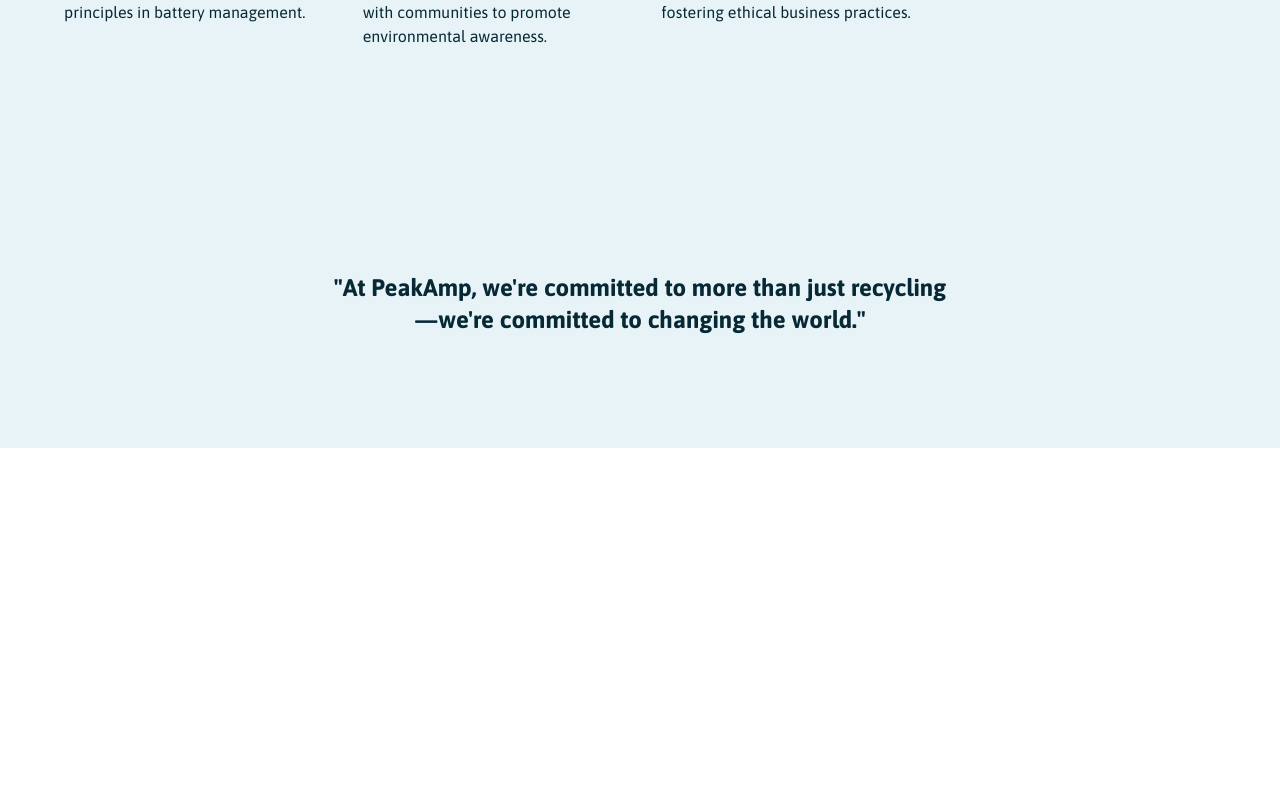
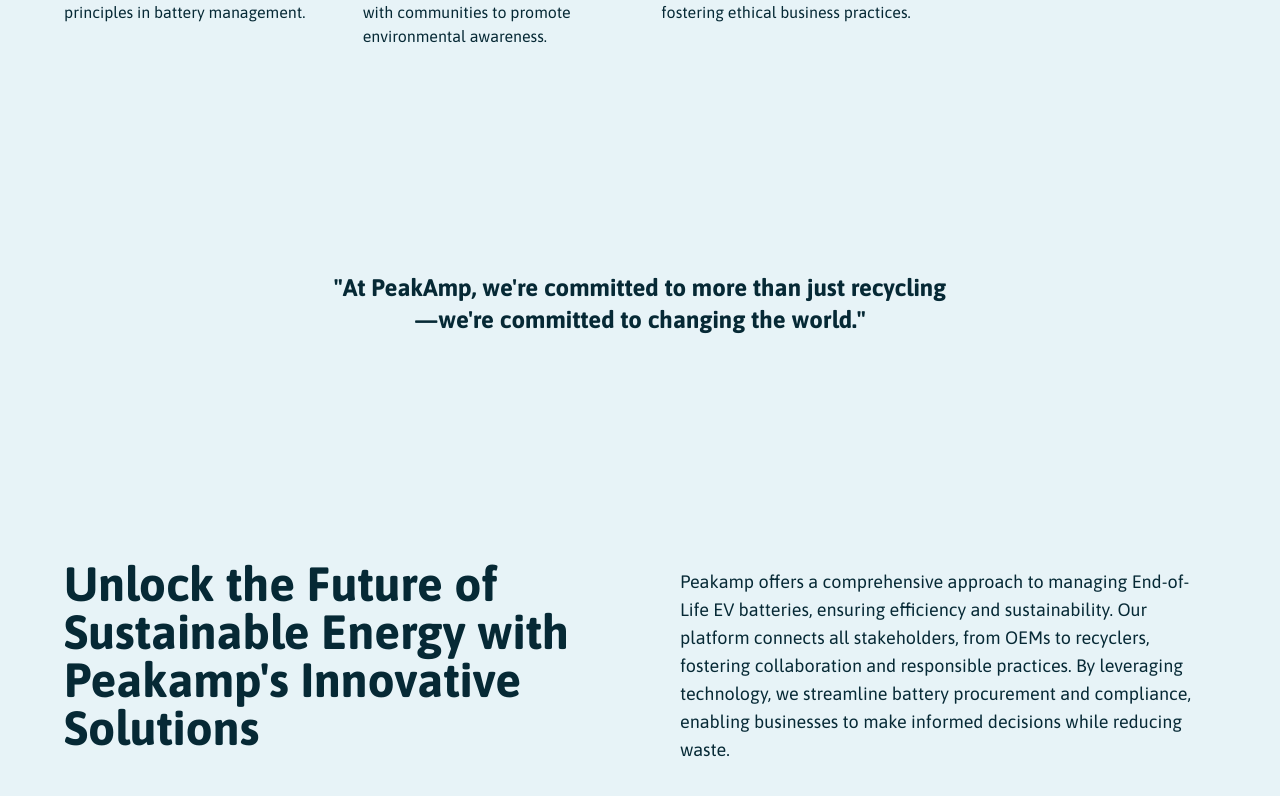
Before and after one commit to SadhuG/peakamp-redesign, a React (Vite) app: page / in a window 1280 px wide. Shown: the part 7096-7892 px from the top of the page. Before the commit the page ends 7544 px from the top, so only its background shows below. Built offline with nearby package versions, Linux system fonts and the light colour scheme.

Commit message:
Future Section Completed

```diff
--- a/src/App.jsx
+++ b/src/App.jsx
@@ -8,6 +8,7 @@
 import ProductDescription from "./components/ProductDescription";
 import QuoteSection from "./components/QuoteSection";
 import Stats from "./components/Stats";
+import UnlockTheFuture from "./components/UnlockTheFuture";
 import ValueChain from "./components/ValueChain";
 
 const App = () => {
@@ -28,6 +29,7 @@
           <ProductDescription />
           <ESGSection />
           <QuoteSection />
+          <UnlockTheFuture />
         </main>
       </div>
     </div>
--- /dev/null
+++ b/src/components/UnlockTheFuture.jsx
@@ -0,0 +1,29 @@
+import React from "react";
+
+const UnlockTheFuture = () => {
+  return (
+    <section className="px-6 py-28 md:px-16 lg:px-16 lg:py-28">
+      <div className="container mx-auto">
+        <div className="flex items-center max-md:flex-col max-md:text-center">
+          {/* Header */}
+          <h2 className="mb-5 text-4xl font-bold md:mr-10 md:w-[50%] lg:mr-20 lg:text-5xl">
+            Unlock the Future of Sustainable Energy with Peakamp's Innovative
+            Solutions
+          </h2>
+
+          {/* Subheading with 80px gap (mb-20) */}
+          <p className="text-lg md:w-[50%]">
+            Peakamp offers a comprehensive approach to managing End-of-Life EV
+            batteries, ensuring efficiency and sustainability. Our platform
+            connects all stakeholders, from OEMs to recyclers, fostering
+            collaboration and responsible practices. By leveraging technology,
+            we streamline battery procurement and compliance, enabling
+            businesses to make informed decisions while reducing waste.
+          </p>
+        </div>
+      </div>
+    </section>
+  );
+};
+
+export default UnlockTheFuture;
```
